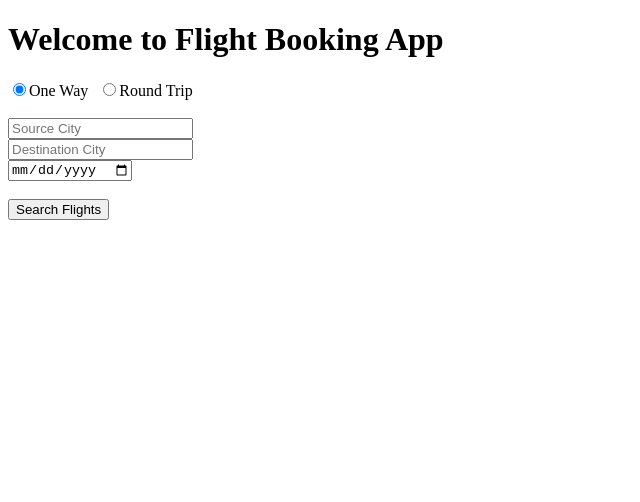
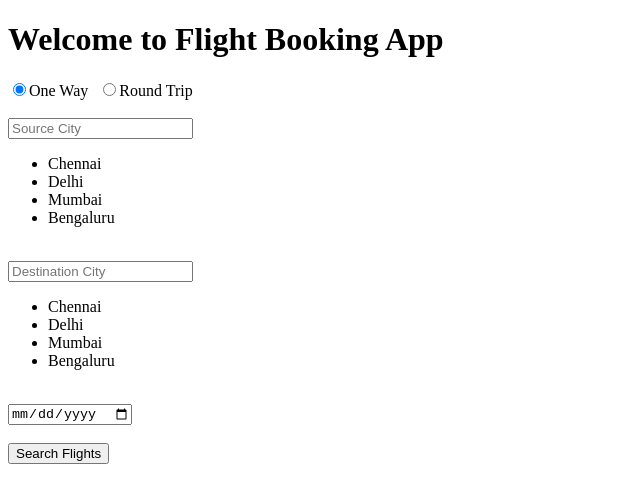
Before and after one commit to acciojob/phoenix-airlines-banuraj2402-ops, a React app: page / in a window 1280 px wide. Shown: the top 502 px of the page, without its empty margins (0-640 px from the left). Built offline with nearby package versions, Linux system fonts and the light colour scheme.

Commit message:
fix: updated import path and dropdown visibility for flight search

```diff
--- a/src/components/FlightSearch.js
+++ b/src/components/FlightSearch.js
@@ -11,8 +11,6 @@ function FlightSearch() {
   const [returnDate, setReturnDate] = useState("");
   const [results, setResults] = useState([]);
   const [searched, setSearched] = useState(false);
-  const [showFromList, setShowFromList] = useState(false);
-  const [showToList, setShowToList] = useState(false);
 
   const navigate = useNavigate();
 
@@ -48,7 +46,6 @@ function FlightSearch() {
 
   return (
     <div>
-      {/* FIXED HEADING FOR TEST 1 */}
       <h1>Welcome to Flight Booking App</h1>
 
       <label>
@@ -73,63 +70,45 @@ function FlightSearch() {
 
       <br /><br />
 
-      {/* Source City with dropdown */}
+      {/* Source City Dropdown (Always rendered now) */}
       <input
         type="text"
         placeholder="Source City"
         value={from}
-        onChange={(e) => {
-          setFrom(e.target.value);
-          setShowFromList(true);
-        }}
-        onFocus={() => setShowFromList(true)}
+        onChange={(e) => setFrom(e.target.value)}
       />
-      {showFromList && (
       <ul>
         {filteredFrom.map((city) => (
           <li
             key={city}
-              onClick={() => {
-                setFrom(city);
-                setShowFromList(false);
-              }}
+            onClick={() => setFrom(city)}
             style={{ cursor: "pointer" }}
           >
             {city}
           </li>
         ))}
       </ul>
-      )}
 
       <br />
 
-      {/* Destination City with dropdown */}
+      {/* Destination City Dropdown (Always rendered now) */}
       <input
         type="text"
         placeholder="Destination City"
         value={to}
-        onChange={(e) => {
-          setTo(e.target.value);
-          setShowToList(true);
-        }}
-        onFocus={() => setShowToList(true)}
+        onChange={(e) => setTo(e.target.value)}
       />
-      {showToList && (
       <ul>
         {filteredTo.map((city) => (
           <li
             key={city}
-              onClick={() => {
-                setTo(city);
-                setShowToList(false);
-              }}
+            onClick={() => setTo(city)}
             style={{ cursor: "pointer" }}
           >
             {city}
           </li>
         ))}
       </ul>
-      )}
 
       <br />
 
```
Lines whose indentation alone changed are shown as unchanged.
